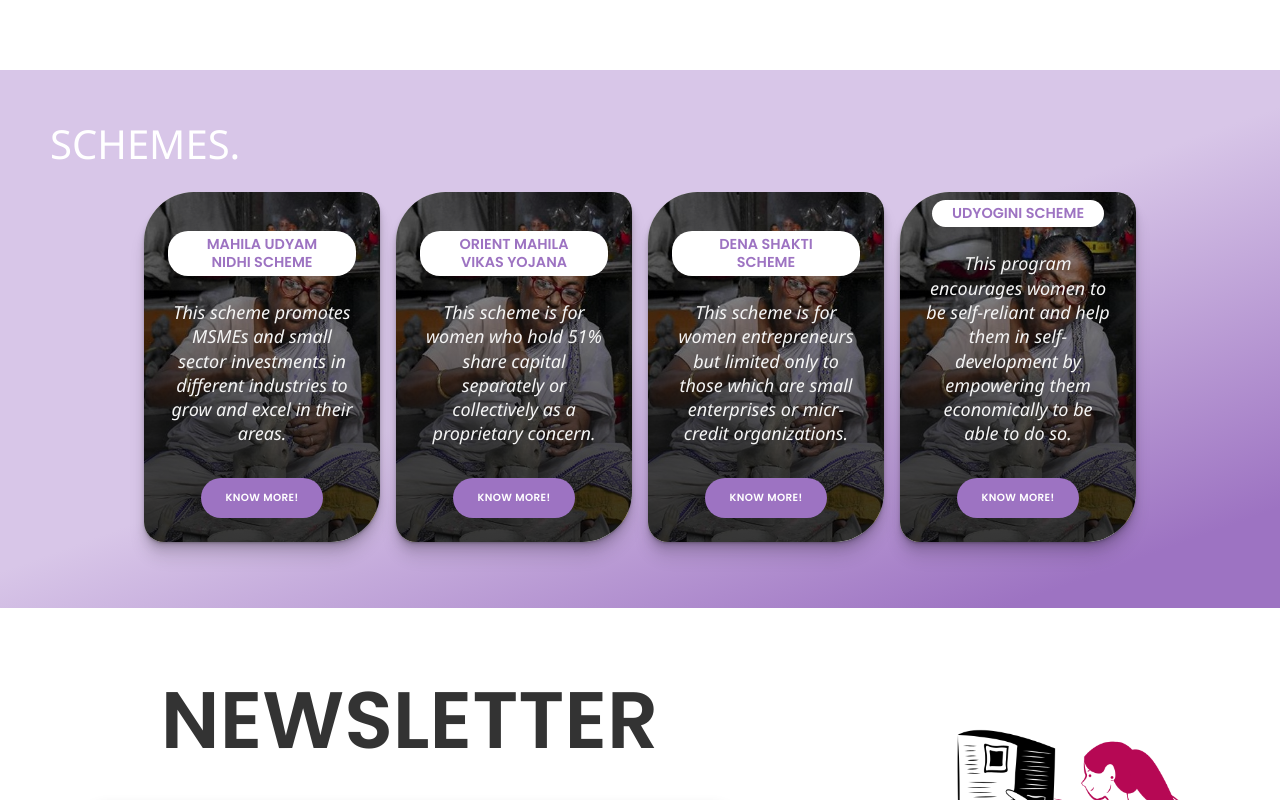
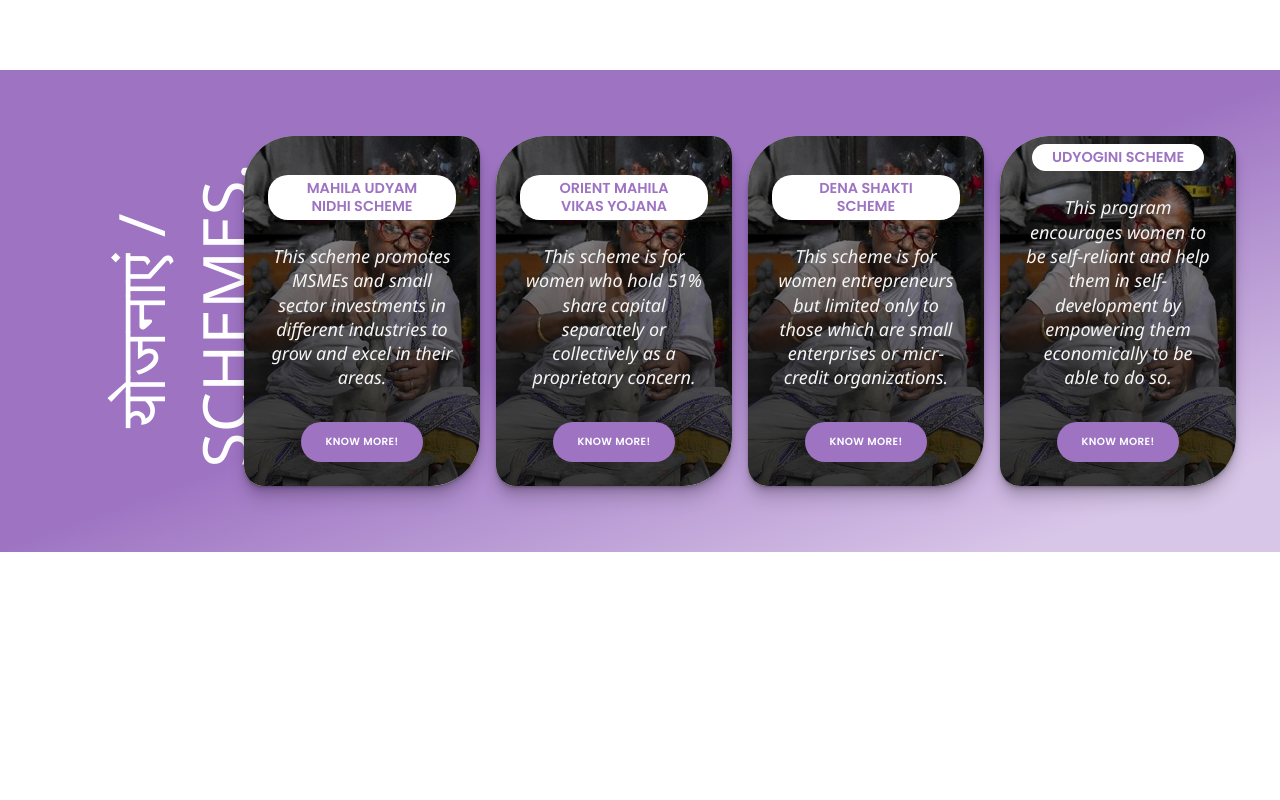
Before and after one commit to AyushAgarwal0109/Adya, a React (Create React App) app in the folder client/: page / in a window 1280 px wide. Shown: the part 1200-2000 px from the top of the page. After the commit the page ends 1752 px from the top, so only its background shows below. Built offline with nearby package versions, Linux system fonts and the light colour scheme.

Commit message:
cjsbc sj cskj c

```diff
--- a/client/src/App.js
+++ b/client/src/App.js
@@ -55,8 +55,8 @@ const App = () => {
                   <Banner />
                   <AboutMain />
                   <Schemes />
-                  <News />
-                  <Contact />
+                  {/* <News />
+                  <Contact /> */}
                 </Route>
                 <Route exact path='/register'>
                   <NavbarMain />
--- a/client/src/assets/css/schemes.css
+++ b/client/src/assets/css/schemes.css
@@ -1,11 +1,34 @@
 .schemes-outer{
-  background: linear-gradient(160deg, #D8C6E8 50%, #9d73c2 90%);
+  background: linear-gradient(160deg, #9d73c2 50%, #D8C6E8 90%);
   background-attachment: fixed;
   padding: 50px;
+  position: relative;
 }
 
 .schemes-heading{
   color: white;
+  position: absolute;
+  top: 42%;
+  left: 6%;
+  transform: translate(-50%, -50%);
+  transform: rotate(270deg);
+}
+
+.schemes-heading2{
+  color: white;
+  position: absolute;
+  top: 43%;
+  left: 3%;
+  transform: translate(-50%, -50%);
+  transform: rotate(270deg);
+}
+
+.schemes-heading h1{
+  font-size: 4em;
+}
+
+.schemes-heading2 h1{
+  font-size: 4em;
 }
 
 .page-content {
@@ -29,6 +52,7 @@
 .cardcard {
   position: relative;
   display: flex;
+  margin: 0 100px;
   align-items: flex-end;
   overflow: hidden;
   padding: 0.5rem;
--- a/client/src/components/layout/Schemes.js
+++ b/client/src/components/layout/Schemes.js
@@ -7,37 +7,40 @@ const Schemes = () => {
             <div className='schemes-heading'>
                 <h1> SCHEMES. </h1>
             </div>
-            <main class="page-content">
+            <main className="page-content">
 
-                <div class="cardcard">
-                    <div class="content">
-                    <h2 class="title">MAHILA UDYAM NIDHI SCHEME</h2>
-                    <p class="copy">This scheme promotes MSMEs and small sector investments in different industries to grow and excel in their areas.</p>
-                    <button class="btnschemes">Know More!</button>
+                <div className="cardcard">
+                    <div className="content">
+                    <h2 className="title">MAHILA UDYAM NIDHI SCHEME</h2>
+                    <p className="copy">This scheme promotes MSMEs and small sector investments in different industries to grow and excel in their areas.</p>
+                    <button className="btnschemes">Know More!</button>
                     </div>
                 </div>
-                <div class="cardcard">
-                    <div class="content">
-                    <h2 class="title">ORIENT MAHILA VIKAS YOJANA</h2>
-                    <p class="copy">This scheme is for women who hold 51% share capital separately or collectively as a proprietary concern.</p>
-                    <button class="btnschemes">Know More!</button>
+                <div className="cardcard">
+                    <div className="content">
+                    <h2 className="title">ORIENT MAHILA VIKAS YOJANA</h2>
+                    <p className="copy">This scheme is for women who hold 51% share capital separately or collectively as a proprietary concern.</p>
+                    <button className="btnschemes">Know More!</button>
                     </div>
                 </div>
-                <div class="cardcard">
-                    <div class="content">
-                    <h2 class="title">DENA SHAKTI SCHEME</h2>
-                    <p class="copy"> This scheme is for women entrepreneurs but limited only to those which are small enterprises or micr-credit organizations.</p>
-                    <button class="btnschemes">Know More!</button>
+                <div className="cardcard">
+                    <div className="content">
+                    <h2 className="title">DENA SHAKTI SCHEME</h2>
+                    <p className="copy"> This scheme is for women entrepreneurs but limited only to those which are small enterprises or micr-credit organizations.</p>
+                    <button className="btnschemes">Know More!</button>
                     </div>
                 </div>
-                <div class="cardcard">
-                    <div class="content">
-                    <h2 class="title">UDYOGINI SCHEME</h2>
-                    <p class="copy">This program encourages women to be self-reliant and help them in self-development by empowering them economically to be able to do so.</p>
-                    <button class="btnschemes">Know More!</button>
+                <div className="cardcard">
+                    <div className="content">
+                    <h2 className="title">UDYOGINI SCHEME</h2>
+                    <p className="copy">This program encourages women to be self-reliant and help them in self-development by empowering them economically to be able to do so.</p>
+                    <button className="btnschemes">Know More!</button>
                     </div>
                 </div>
             </main>
+            <div className='schemes-heading2'>
+                <h1> योजनाएं / </h1>
+            </div>
             </div>
         </div>
      );
```
